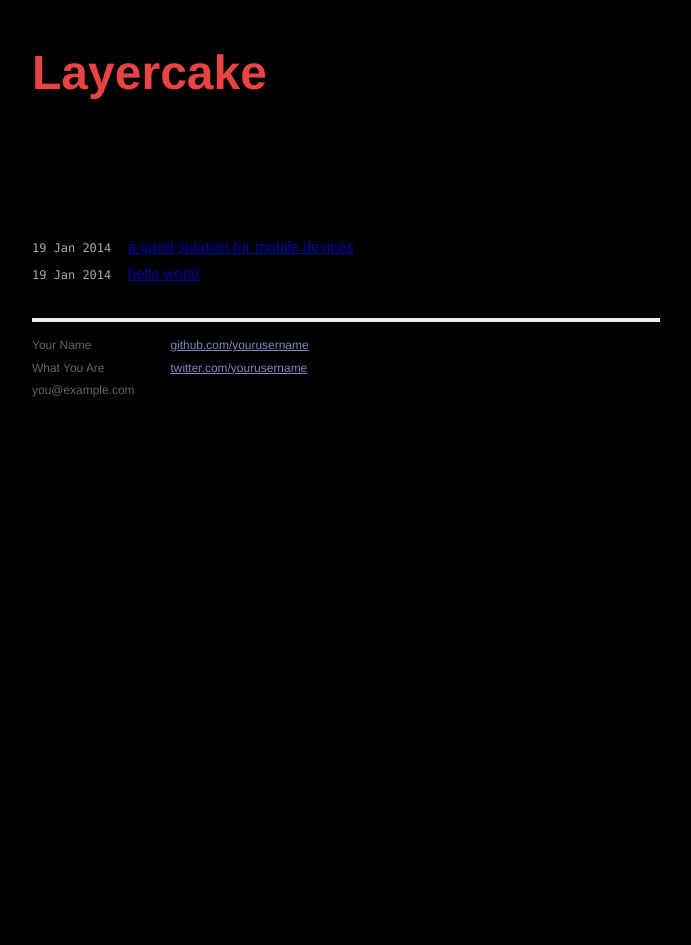
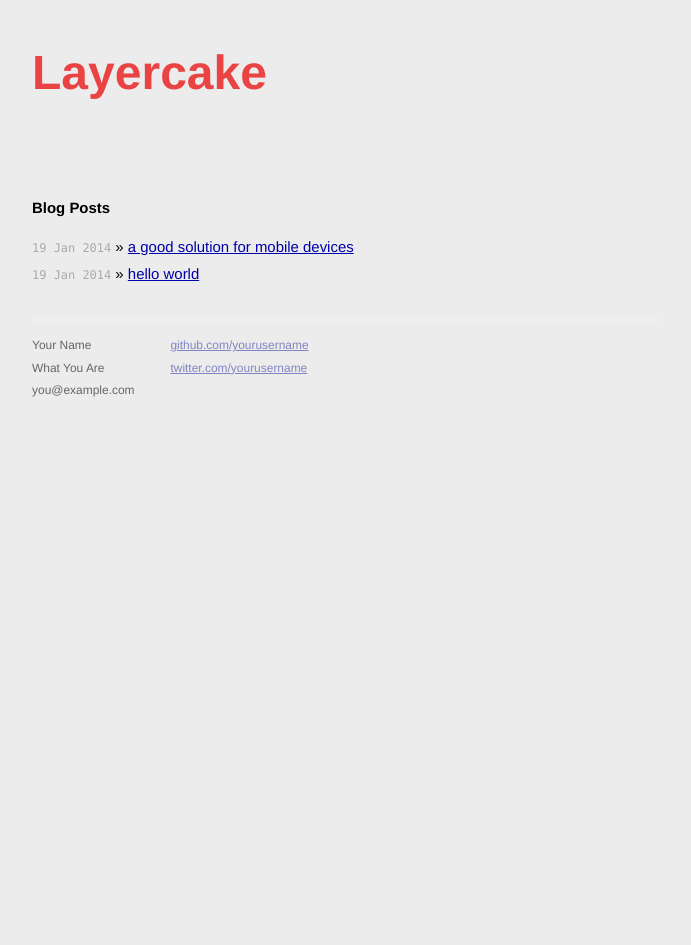
Before and after one commit to leofrozenyogurt/layercake, a Jekyll site: the page built from index.html, in a window 1280 px wide. Shown: the whole page, without its empty margins (294-985 px from the left). Built offline with Jekyll 4.4.1, drawn with Linux system fonts in a browser that asks for light colours; Markdown is read by kramdown in place of the engine named in the settings.

Commit message:
change of css

```diff
--- a/css/main.css
+++ b/css/main.css
@@ -13,7 +13,7 @@
 html, body { height: 100%; }
 
 body {
-  background-color: black;
+  background-color: #ECECEC;
   font: 13.34px Helvetica, Arial, sans-serif;
   font-size: small;
   text-align: center;
```
